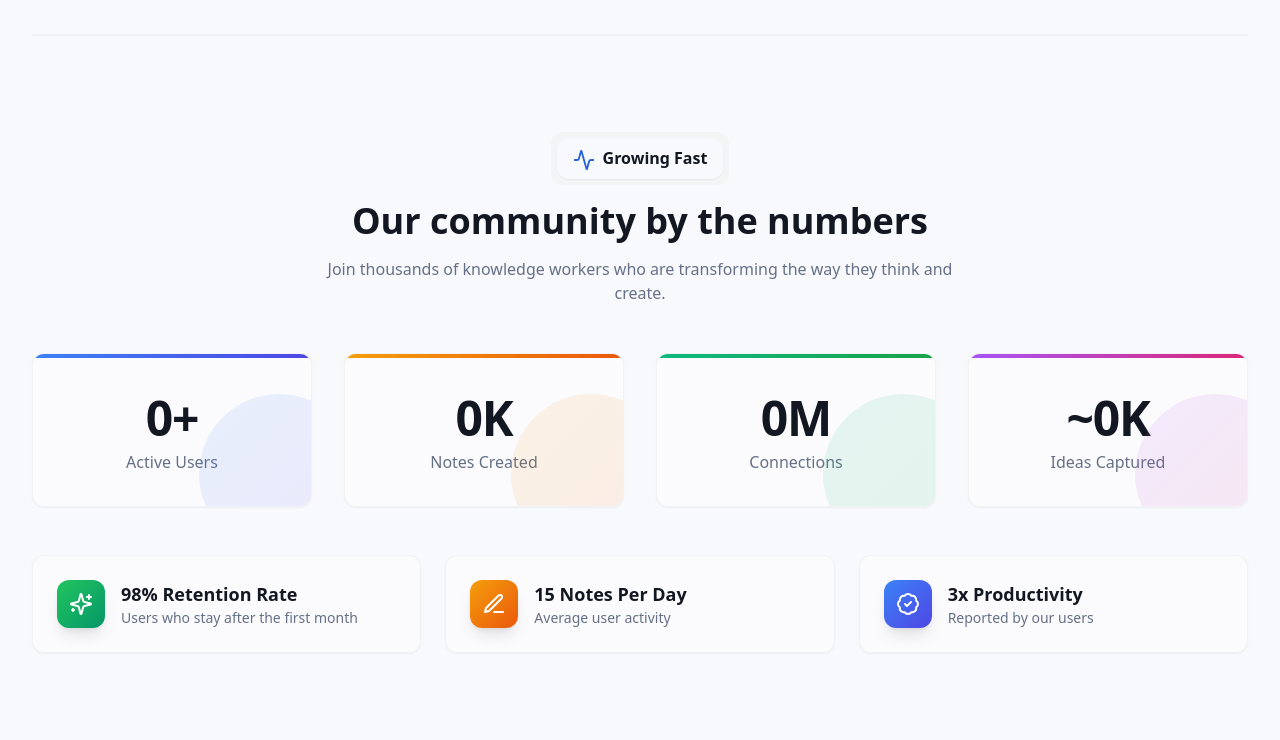
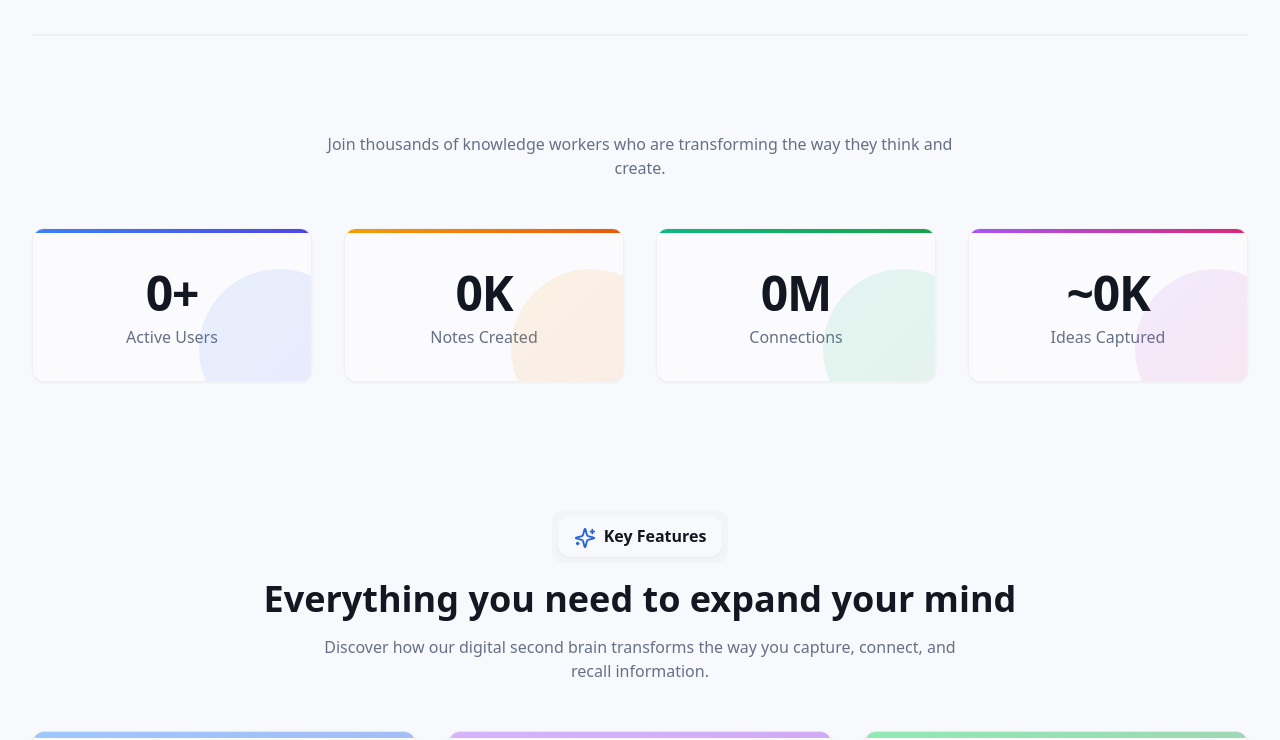
Before and after one commit to thisisjoyjacob/mangoess, a React (Vite) app: page / in a window 1280 px wide. Shown: the part 480-1220 px from the top of the page. Built offline with nearby package versions, Linux system fonts and the light colour scheme.

Commit message:
Visual edit in Lovable
Edited UI in Lovable

```diff
--- a/src/components/landing/CommunitySection.tsx
+++ b/src/components/landing/CommunitySection.tsx
@@ -51,100 +51,9 @@ export const CommunitySection = ({
   }];
   return <AnimatedTransition show={show} animation="slide-up" duration={600}>
       <div className="mt-24 mb-16">
-        <div className="text-center mb-12">
-          <div className="inline-flex items-center justify-center p-1.5 bg-muted rounded-xl mb-4">
-            <div className="bg-background px-4 py-2 rounded-lg shadow-sm">
-              <Users size={22} className="inline-block mr-2 text-primary" />
-              <span className="font-semibold">Our Community</span>
-            </div>
-          </div>
-          <h2 className="text-3xl md:text-4xl font-bold mb-4">Join thousands of brilliant minds</h2>
-          <p className="text-muted-foreground mt-3 max-w-2xl mx-auto">
-            Connect with fellow users, share templates, and learn new ways to expand your second brain.
-          </p>
-        </div>
 
-        <div className="grid grid-cols-1 lg:grid-cols-2 gap-8 mb-8">
-          <div className="glass-panel rounded-xl p-6 h-full flex flex-col">
-            <h3 className="text-xl font-bold mb-6 flex items-center">
-              <Sparkles size={20} className="text-primary mr-2" />
-              Top Contributors
-            </h3>
 
-            <div className="space-y-4">
-              {communityMembers.map((member, idx) => <div key={idx} className="flex items-center p-3 rounded-lg hover:bg-muted/50 transition-colors">
-                  <img src={member.avatar} alt={member.name} className="w-10 h-10 rounded-full object-cover shadow-md" />
-                  <div className="ml-3 flex-grow">
-                    <div className="font-medium text-sm">{member.name}</div>
-                    <div className="text-xs text-muted-foreground">{member.role}</div>
-                  </div>
-                  <div className="text-xs px-2 py-1 bg-primary/10 text-primary rounded-md">
-                    {member.contribution}
-                  </div>
-                </div>)}
-            </div>
 
-            <Button variant="outline" className="mt-6 self-center">
-              View All Contributors
-            </Button>
-          </div>
-
-          <div className="glass-panel rounded-xl p-6 h-full flex flex-col">
-            <h3 className="text-xl font-bold mb-6 flex items-center">
-              <GitBranch size={20} className="text-primary mr-2" />
-              Community Resources
-            </h3>
-
-            <div className="grid grid-cols-1 sm:grid-cols-2 gap-4 mb-6">
-              <div className="bg-muted/50 rounded-lg p-4">
-                <div className="font-medium mb-1">Templates</div>
-                <div className="text-3xl font-bold">328</div>
-                <div className="text-xs text-muted-foreground mt-1">Shared resources</div>
-              </div>
-
-              <div className="bg-muted/50 rounded-lg p-4">
-                <div className="font-medium mb-1">Plugins</div>
-                <div className="text-3xl font-bold">92</div>
-                <div className="text-xs text-muted-foreground mt-1">Community extensions</div>
-              </div>
-
-              <div className="bg-muted/50 rounded-lg p-4">
-                <div className="font-medium mb-1">Workflows</div>
-                <div className="text-3xl font-bold">156</div>
-                <div className="text-xs text-muted-foreground mt-1">Productivity systems</div>
-              </div>
-
-              <div className="bg-muted/50 rounded-lg p-4">
-                <div className="font-medium mb-1">Tutorials</div>
-                <div className="text-3xl font-bold">214</div>
-                <div className="text-xs text-muted-foreground mt-1">Learning resources</div>
-              </div>
-            </div>
-
-            <h3 className="text-lg font-bold mb-3 flex items-center">
-              <MessageSquare size={18} className="text-primary mr-2" />
-              Active Discussions
-            </h3>
-
-            <div className="space-y-3 mb-4">
-              {forums.map((forum, idx) => <div key={idx} className="flex items-center justify-between p-3 rounded-lg hover:bg-muted/50 transition-colors">
-                  <div>
-                    <div className="font-medium text-sm">{forum.title}</div>
-                    <div className="text-xs text-muted-foreground">
-                      {forum.replies} replies • {forum.views} views
-                    </div>
-                  </div>
-                  <span className="text-xs px-2 py-1 bg-secondary/10 text-secondary-foreground rounded-md">
-                    {forum.category}
-                  </span>
-                </div>)}
-            </div>
-
-            <Button variant="outline" className="mt-auto self-center">
-              Join the Forum
-            </Button>
-          </div>
-        </div>
 
 
       </div>
--- a/src/components/landing/SecuritySection.tsx
+++ b/src/components/landing/SecuritySection.tsx
@@ -1,53 +1,40 @@
-
 import { ShieldCheck, Lock, KeyRound, Eye, Sparkles } from 'lucide-react';
 import { AnimatedTransition } from '@/components/AnimatedTransition';
 import { Button } from '@/components/ui/button';
 import { Accordion, AccordionContent, AccordionItem, AccordionTrigger } from '@/components/ui/accordion';
-
 interface SecuritySectionProps {
   show: boolean;
 }
-
-export const SecuritySection = ({ show }: SecuritySectionProps) => {
-  const securityFeatures = [
-    {
+export const SecuritySection = ({
+  show
+}: SecuritySectionProps) => {
+  const securityFeatures = [{
     icon: <Lock size={24} />,
     title: "End-to-End Encryption",
     description: "Your data is encrypted at rest and in transit, ensuring that only you can access your knowledge."
-    },
-    {
+  }, {
     icon: <KeyRound size={24} />,
     title: "Two-Factor Authentication",
     description: "Add an extra layer of security to your account with our robust two-factor authentication system."
-    },
-    {
+  }, {
     icon: <Eye size={24} />,
     title: "Privacy Controls",
     description: "Fine-grained privacy settings that give you complete control over what you share and who you share it with."
-    }
-  ];
-
-  const securityFAQs = [
-    {
+  }];
+  const securityFAQs = [{
     question: "How is my data encrypted?",
     answer: "We use industry-standard AES-256 encryption for all data at rest, and TLS 1.3 for all data in transit. Your encryption keys are derived from your password using PBKDF2 with a high iteration count, ensuring that only you can decrypt your data."
-    },
-    {
+  }, {
     question: "Where is my data stored?",
     answer: "Your data is stored in secure, SOC 2 compliant data centers. We use a distributed architecture with redundancy across multiple geographic regions to ensure high availability and disaster recovery capabilities."
-    },
-    {
+  }, {
     question: "Can the Cortex team access my notes?",
     answer: "No. We employ a zero-knowledge architecture, which means that your data is encrypted before it leaves your device. The encryption keys are derived from your password, which we never store. This means that even Cortex employees cannot access your unencrypted data."
-    },
-    {
+  }, {
     question: "How do you handle data deletion?",
     answer: "When you delete data in Cortex, it is immediately marked for deletion and removed from your view. The data is then permanently purged from our systems within 30 days. You can also request a complete account deletion, which will remove all your data from our systems."
-    }
-  ];
-
-  return (
-    <AnimatedTransition show={show} animation="slide-up" duration={600}>
+  }];
+  return <AnimatedTransition show={show} animation="slide-up" duration={600}>
       <div className="mt-24 mb-16">
         <div className="text-center mb-12">
           <div className="inline-flex items-center justify-center p-1.5 bg-muted rounded-xl mb-4">
@@ -63,8 +50,7 @@ export const SecuritySection = ({ show }: SecuritySectionProps) => {
         </div>
 
         <div className="grid grid-cols-1 md:grid-cols-3 gap-6 mb-12">
-          {securityFeatures.map((feature, idx) => (
-            <div key={idx} className="glass-panel rounded-xl p-6 md:p-8 relative overflow-hidden group">
+          {securityFeatures.map((feature, idx) => <div key={idx} className="glass-panel rounded-xl p-6 md:p-8 relative overflow-hidden group">
               <div className="absolute -right-12 -bottom-12 w-40 h-40 bg-primary rounded-full opacity-5 group-hover:opacity-10 transition-opacity duration-500"></div>
               <div className="relative z-10">
                 <div className="w-14 h-14 rounded-xl bg-gradient-to-br from-primary/20 to-primary/10 flex items-center justify-center mb-6 shadow-md text-primary">
@@ -73,8 +59,7 @@ export const SecuritySection = ({ show }: SecuritySectionProps) => {
                 <h3 className="text-xl font-bold mb-3">{feature.title}</h3>
                 <p className="text-muted-foreground">{feature.description}</p>
               </div>
-            </div>
-          ))}
+            </div>)}
         </div>
 
         <div className="grid grid-cols-1 lg:grid-cols-2 gap-8 items-center mb-12">
@@ -139,47 +124,24 @@ export const SecuritySection = ({ show }: SecuritySectionProps) => {
               </div>
             </div>
 
-            <Button className="mt-8">
-              Learn More About Security
-            </Button>
+
           </div>
 
           <div className="glass-panel rounded-xl p-6 md:p-8">
             <h3 className="text-xl font-bold mb-6">Security FAQ</h3>
 
             <Accordion type="single" collapsible className="w-full">
-              {securityFAQs.map((faq, idx) => (
-                <AccordionItem key={idx} value={`item-${idx}`}>
+              {securityFAQs.map((faq, idx) => <AccordionItem key={idx} value={`item-${idx}`}>
                   <AccordionTrigger className="text-left">{faq.question}</AccordionTrigger>
                   <AccordionContent className="text-muted-foreground">
                     {faq.answer}
                   </AccordionContent>
-                </AccordionItem>
-              ))}
+                </AccordionItem>)}
             </Accordion>
           </div>
         </div>
 
-        <div className="bg-gradient-to-r from-primary/5 via-primary/10 to-primary/5 rounded-xl p-8 text-center">
-          <div className="flex justify-center mb-6">
-            <div className="w-16 h-16 rounded-full bg-primary/10 flex items-center justify-center text-primary">
-              <ShieldCheck size={32} />
+
       </div>
-          </div>
-          <h3 className="text-2xl font-bold mb-3">We're committed to your privacy</h3>
-          <p className="text-muted-foreground max-w-2xl mx-auto mb-6">
-            Your data is yours. We don't sell it, we don't mine it for advertising, and we don't share it with third parties.
-          </p>
-          <div className="flex flex-wrap justify-center gap-4">
-            <Button variant="outline">
-              Read Our Privacy Policy
-            </Button>
-            <Button variant="outline">
-              Security Whitepaper
-            </Button>
-          </div>
-        </div>
-      </div>
-    </AnimatedTransition>
-  );
+    </AnimatedTransition>;
 };
--- a/src/components/landing/StatisticsSection.tsx
+++ b/src/components/landing/StatisticsSection.tsx
@@ -1,11 +1,9 @@
 import { useEffect, useState, useRef } from 'react';
 import { Activity, Sparkles } from 'lucide-react';
 import { AnimatedTransition } from '@/components/AnimatedTransition';
-
 interface StatisticsSectionProps {
   show: boolean;
 }
-
 interface Stat {
   value: number;
   label: string;
@@ -13,95 +11,107 @@ interface Stat {
   suffix?: string;
   color: string;
 }
-
-export const StatisticsSection = ({ show }: StatisticsSectionProps) => {
-  const [animatedStats, setAnimatedStats] = useState<Stat[]>([
-    { value: 0, label: "Active Users", suffix: "+", color: "from-blue-500 to-indigo-600" },
-    { value: 0, label: "Notes Created", suffix: "K", color: "from-amber-500 to-orange-600" },
-    { value: 0, label: "Connections", suffix: "M", color: "from-emerald-500 to-green-600" },
-    { value: 0, label: "Ideas Captured", prefix: "~", suffix: "K", color: "from-purple-500 to-pink-600" }
-  ]);
-
-  const targetStats: Stat[] = [
-    { value: 250000, label: "Active Users", suffix: "+", color: "from-blue-500 to-indigo-600" },
-    { value: 780, label: "Notes Created", suffix: "K", color: "from-amber-500 to-orange-600" },
-    { value: 12.5, label: "Connections", suffix: "M", color: "from-green-500 to-emerald-600" },
-    { value: 2300, label: "Ideas Captured", prefix: "~", suffix: "K", color: "from-purple-500 to-pink-600" }
-  ];
-
+export const StatisticsSection = ({
+  show
+}: StatisticsSectionProps) => {
+  const [animatedStats, setAnimatedStats] = useState<Stat[]>([{
+    value: 0,
+    label: "Active Users",
+    suffix: "+",
+    color: "from-blue-500 to-indigo-600"
+  }, {
+    value: 0,
+    label: "Notes Created",
+    suffix: "K",
+    color: "from-amber-500 to-orange-600"
+  }, {
+    value: 0,
+    label: "Connections",
+    suffix: "M",
+    color: "from-emerald-500 to-green-600"
+  }, {
+    value: 0,
+    label: "Ideas Captured",
+    prefix: "~",
+    suffix: "K",
+    color: "from-purple-500 to-pink-600"
+  }]);
+  const targetStats: Stat[] = [{
+    value: 250000,
+    label: "Active Users",
+    suffix: "+",
+    color: "from-blue-500 to-indigo-600"
+  }, {
+    value: 780,
+    label: "Notes Created",
+    suffix: "K",
+    color: "from-amber-500 to-orange-600"
+  }, {
+    value: 12.5,
+    label: "Connections",
+    suffix: "M",
+    color: "from-green-500 to-emerald-600"
+  }, {
+    value: 2300,
+    label: "Ideas Captured",
+    prefix: "~",
+    suffix: "K",
+    color: "from-purple-500 to-pink-600"
+  }];
   const animationTriggered = useRef(false);
   const observer = useRef<IntersectionObserver | null>(null);
   const sectionRef = useRef<HTMLDivElement>(null);
-
   useEffect(() => {
     if (!show || animationTriggered.current) return;
-
-    observer.current = new IntersectionObserver((entries) => {
+    observer.current = new IntersectionObserver(entries => {
       const [entry] = entries;
       if (entry.isIntersecting && !animationTriggered.current) {
         animateStats();
         animationTriggered.current = true;
       }
-    }, { threshold: 0.1 });
-
+    }, {
+      threshold: 0.1
+    });
     if (sectionRef.current) {
       observer.current.observe(sectionRef.current);
     }
-
     return () => {
       if (observer.current && sectionRef.current) {
         observer.current.unobserve(sectionRef.current);
       }
     };
   }, [show]);
-
   const animateStats = () => {
     const duration = 2000; // 2 seconds
     const steps = 60;
     const interval = duration / steps;
-
     let step = 0;
-
     const timer = setInterval(() => {
       step++;
-
       const progress = step / steps;
       const easeOutProgress = 1 - Math.pow(1 - progress, 3); // Cubic ease out
 
-      setAnimatedStats(prev =>
-        prev.map((stat, index) => ({
-          ...stat,
-          value: progress >= 1
-            ? targetStats[index].value
-            : Number((targetStats[index].value * easeOutProgress).toFixed(1))
-        }))
-      );
-
+      setAnimatedStats(prev => prev.map((stat, index) => ({
+        ...stat,
+        value: progress >= 1 ? targetStats[index].value : Number((targetStats[index].value * easeOutProgress).toFixed(1))
+      })));
       if (step >= steps) {
         clearInterval(timer);
       }
     }, interval);
   };
-
-  return (
-    <AnimatedTransition show={show} animation="slide-up" duration={600}>
+  return <AnimatedTransition show={show} animation="slide-up" duration={600}>
       <div ref={sectionRef} className="mt-24 mb-16">
         <div className="text-center mb-12">
-          <div className="inline-flex items-center justify-center p-1.5 bg-muted rounded-xl mb-4">
-            <div className="bg-background px-4 py-2 rounded-lg shadow-sm">
-              <Activity size={22} className="inline-block mr-2 text-primary" />
-              <span className="font-semibold">Growing Fast</span>
-            </div>
-          </div>
-          <h2 className="text-3xl md:text-4xl font-bold mb-4">Our community by the numbers</h2>
+
+
           <p className="text-muted-foreground mt-3 max-w-2xl mx-auto">
             Join thousands of knowledge workers who are transforming the way they think and create.
           </p>
         </div>
 
         <div className="grid grid-cols-2 md:grid-cols-4 gap-6 md:gap-8">
-          {animatedStats.map((stat, index) => (
-            <div key={index} className="glass-panel rounded-xl p-6 md:p-8 flex flex-col items-center text-center relative overflow-hidden group">
+          {animatedStats.map((stat, index) => <div key={index} className="glass-panel rounded-xl p-6 md:p-8 flex flex-col items-center text-center relative overflow-hidden group">
               <div className={`absolute inset-x-0 top-0 h-1 bg-gradient-to-r ${stat.color}`}></div>
               <div className="mt-2 mb-2 text-4xl md:text-5xl font-bold tracking-tight">
                 {stat.prefix && <span>{stat.prefix}</span>}
@@ -111,48 +121,10 @@ export const StatisticsSection = ({ show }: StatisticsSectionProps) => {
               <p className="text-muted-foreground">{stat.label}</p>
 
               <div className={`absolute -right-12 -bottom-12 w-40 h-40 bg-gradient-to-br ${stat.color} rounded-full opacity-10 group-hover:opacity-20 transition-opacity duration-500`}></div>
-            </div>
-          ))}
+            </div>)}
         </div>
 
-        <div className="mt-12 grid grid-cols-1 md:grid-cols-3 gap-6">
-          <div className="glass-panel rounded-xl p-6 flex items-center">
-            <div className="w-12 h-12 rounded-xl bg-gradient-to-br from-green-500 to-emerald-600 flex items-center justify-center mr-4 shadow-lg">
-              <Sparkles className="text-white" size={24} />
-            </div>
-            <div>
-              <h3 className="text-lg font-semibold">98% Retention Rate</h3>
-              <p className="text-sm text-muted-foreground">Users who stay after the first month</p>
-            </div>
-          </div>
 
-          <div className="glass-panel rounded-xl p-6 flex items-center">
-            <div className="w-12 h-12 rounded-xl bg-gradient-to-br from-amber-500 to-orange-600 flex items-center justify-center mr-4 shadow-lg">
-              <svg className="text-white" width="24" height="24" viewBox="0 0 24 24" fill="none" stroke="currentColor" strokeWidth="2" strokeLinecap="round" strokeLinejoin="round">
-                <path d="M12 20h9"></path>
-                <path d="M16.5 3.5a2.121 2.121 0 0 1 3 3L7 19l-4 1 1-4L16.5 3.5z"></path>
-              </svg>
-            </div>
-            <div>
-              <h3 className="text-lg font-semibold">15 Notes Per Day</h3>
-              <p className="text-sm text-muted-foreground">Average user activity</p>
-            </div>
-          </div>
-
-          <div className="glass-panel rounded-xl p-6 flex items-center">
-            <div className="w-12 h-12 rounded-xl bg-gradient-to-br from-blue-500 to-indigo-600 flex items-center justify-center mr-4 shadow-lg">
-              <svg className="text-white" width="24" height="24" viewBox="0 0 24 24" fill="none" stroke="currentColor" strokeWidth="2" strokeLinecap="round" strokeLinejoin="round">
-                <path d="M3.85 8.62a4 4 0 0 1 4.78-4.77 4 4 0 0 1 6.74 0 4 4 0 0 1 4.78 4.78 4 4 0 0 1 0 6.74 4 4 0 0 1-4.77 4.78 4 4 0 0 1-6.75 0 4 4 0 0 1-4.78-4.77 4 4 0 0 1 0-6.76Z"></path>
-                <path d="m9 12 2 2 4-4"></path>
-              </svg>
-            </div>
-            <div>
-              <h3 className="text-lg font-semibold">3x Productivity</h3>
-              <p className="text-sm text-muted-foreground">Reported by our users</p>
-            </div>
-          </div>
-        </div>
       </div>
-    </AnimatedTransition>
-  );
+    </AnimatedTransition>;
 };
```
Lines whose indentation alone changed are shown as unchanged.
